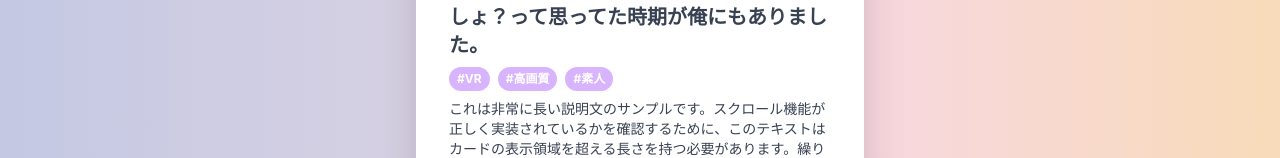
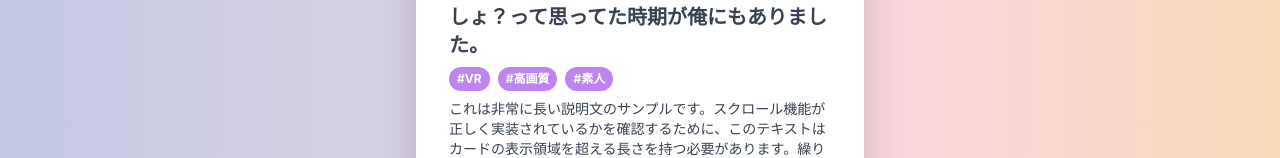
Before and after one commit to yotadata/adult_matching, a Next.js app in the folder frontend/: page / in a window 1280 px wide. Shown: the part 382-540 px from the top of the page. Built offline with nearby package versions, Linux system fonts and the light colour scheme.

Commit message:
feat: タグの背景色を紫（透明度あり）に変更

```diff
--- a/frontend/src/components/SwipeCard.tsx
+++ b/frontend/src/components/SwipeCard.tsx
@@ -83,7 +83,7 @@ const SwipeCard = forwardRef<SwipeCardHandle, SwipeCardProps>(({ cardData, onSwi
         <h2 className="text-xl font-bold">{cardData.title}</h2>
         <div className="flex flex-wrap gap-2 my-2">
           {cardData.category.split(' ').map(tag => (
-            <span key={tag} className="bg-purple-300 text-white text-xs font-bold px-2 py-1 rounded-full">{tag}</span>
+            <span key={tag} className="bg-purple-600 bg-opacity-60 text-white text-xs font-bold px-2 py-1 rounded-full">{tag}</span>
           ))}
         </div>
         <p className="text-sm">{cardData.description}</p>
```
